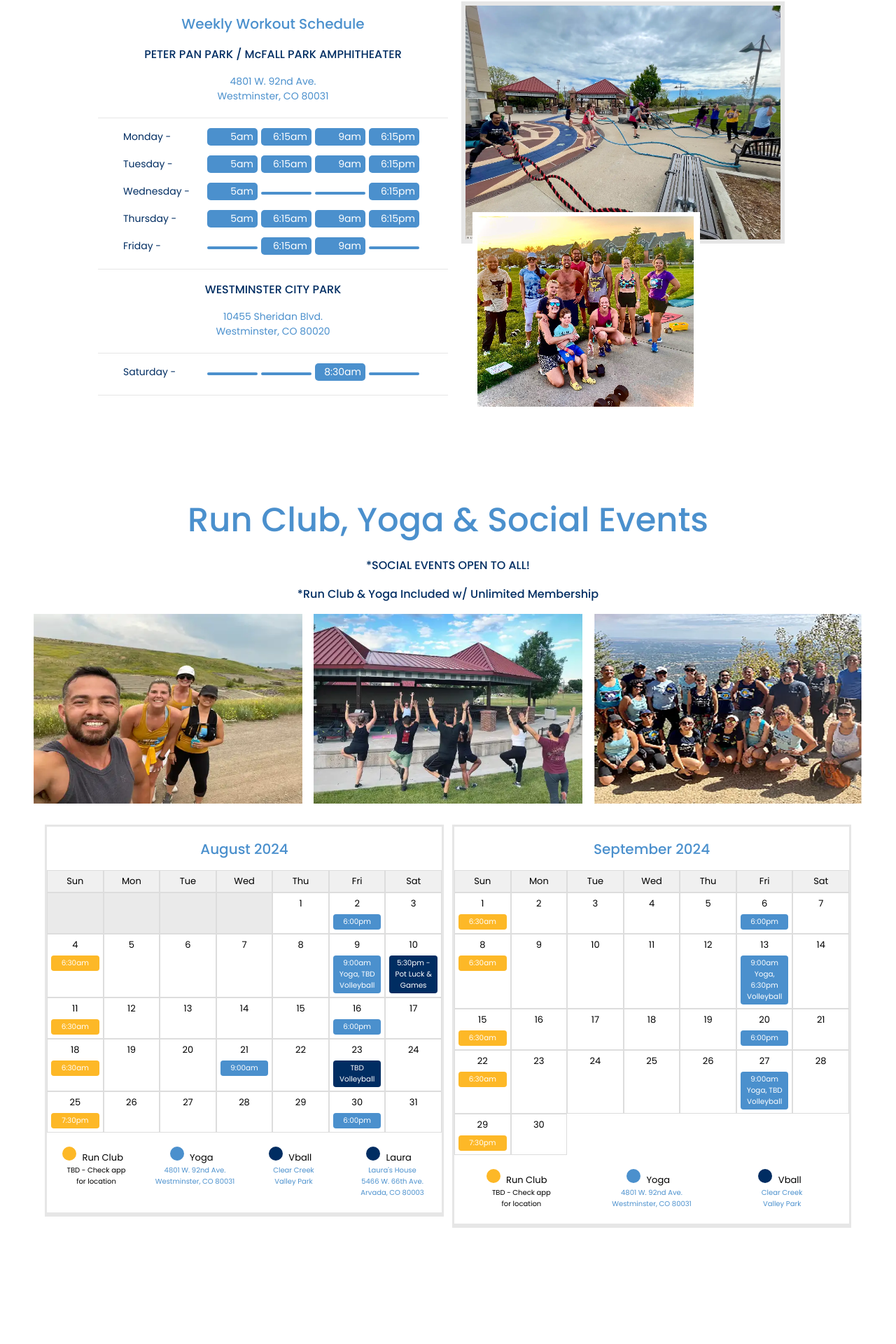
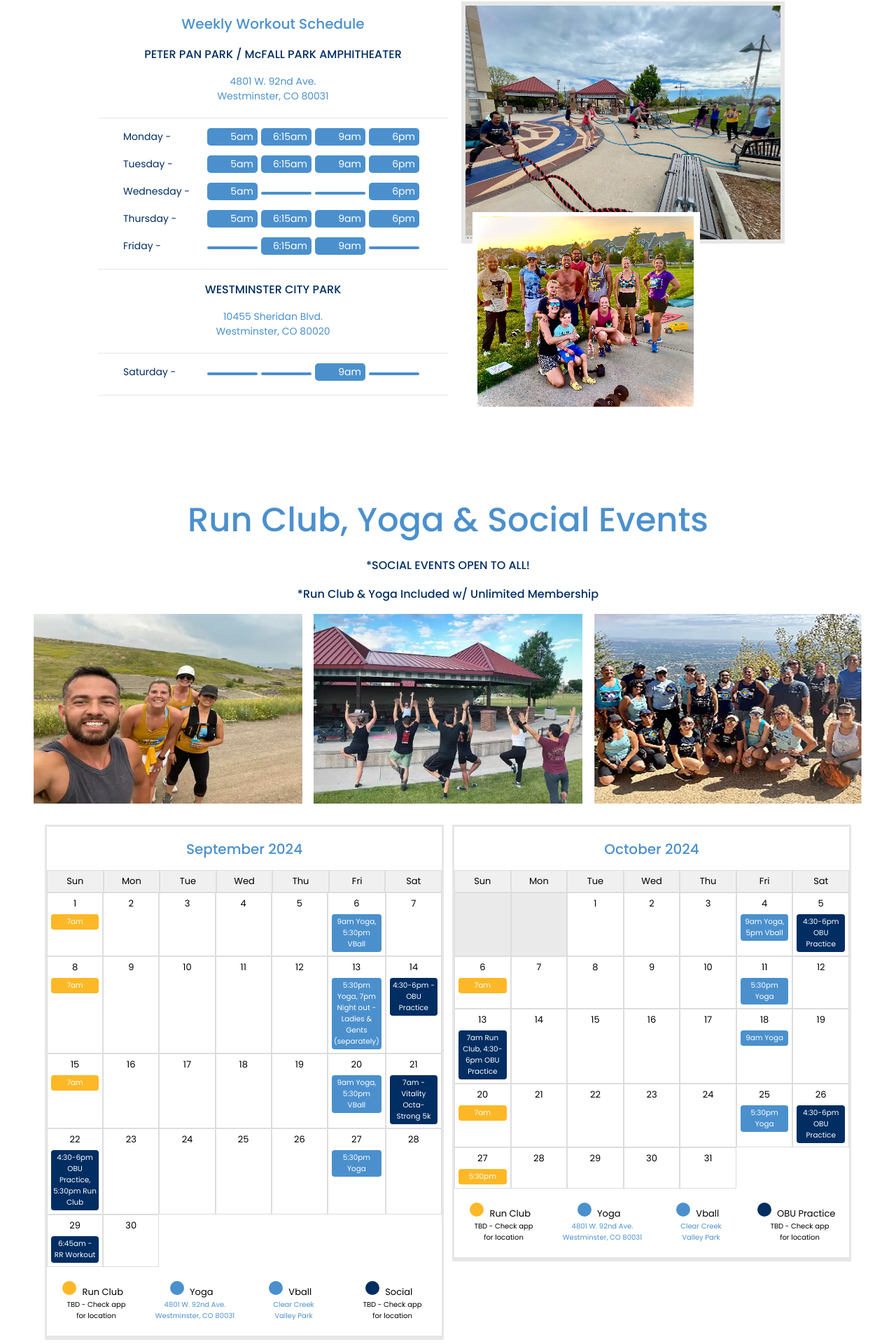
Before and after one commit to jpeazy22/onebody, a React (Create React App) app: page / in a window 1280 px wide. Shown: the part 3393-5313 px from the top of the page at 70% size. Built offline with nearby package versions, Linux system fonts and the light colour scheme.

Commit message:
updated sept and oct calendars

```diff
--- a/src/App.css
+++ b/src/App.css
@@ -518,7 +518,7 @@ section.eventCalendar {
 }
 .address span.sept {
     display: inline-block;
-    width: 33%;
+    width: 25%;
     font-size: 10px;
     vertical-align: top;
 }
--- a/src/App.js
+++ b/src/App.js
@@ -330,49 +330,51 @@ const Fitness = () => {
     }
 
     const activities = {
-        "2": [{ activity: "6:00pm", location: "Yoga" }],
-        "4": [{ activity: "6:30am", location: "Run Club" }],
-        "9": [{ activity: "9:00am Yoga, TBD Volleyball", location: "Yoga" }],
-        "10": [{ activity: "5:30pm - Pot Luck & Games", location: "Laura" }],
-        "11": [{ activity: "6:30am", location: "Run Club" }],
-        "16": [{ activity: "6:00pm", location: "Yoga" }],
-        "18": [{ activity: "6:30am", location: "Run Club" }],
-        "21": [{ activity: "9:00am", location: "Yoga" }],
-        "23": [{ activity: "TBD Volleyball", location: "Vball" }],
-        "25": [{ activity: "7:30pm", location: "Run Club" }],
-        "30": [{ activity: "6:00pm", location: "Yoga" }],
+        "4": [{ activity: "9am Yoga, 5pm Vball", location: "Yoga" }],
+        "5": [{ activity: "4:30-6pm OBU Practice", location: "OBU Practice" }],
+        "6": [{ activity: "7am", location: "Run Club" }],
+        "11": [{ activity: "5:30pm Yoga", location: "Yoga" }],
+        "13": [{ activity: "7am Run Club, 4:30-6pm OBU Practice", location: "OBU Practice" }],
+        "18": [{ activity: "9am Yoga", location: "Yoga" }],
+        "20": [{ activity: "7am", location: "Run Club" }],
+        "25": [{ activity: "5:30pm Yoga", location: "Yoga" }],
+        "26": [{ activity: "4:30-6pm OBU Practice", location: "OBU Practice" }],
+        "27": [{ activity: "5:30pm", location: "Run Club" }],
 
             // Add other activities as needed
     };
     const locations = {
         "Run Club": "#fdb827",
         "Yoga": "#4b90cd",
-        "Vball": "#002d62",
-        "Laura": "#002d62"
+        "Vball": "#4b90cd",
+        "OBU Practice": "#002d62"
     };
 
     const sept = {
-        "1": [{ activity: "6:30am", locate: "Run Club" }],
-        "6": [{ activity: "6:00pm", locate: "Yoga" }],
-        "8": [{ activity: "6:30am", locate: "Run Club" }],
-        "13": [{ activity: "9:00am Yoga, 6:30pm Volleyball", locate: "Yoga" }],
-        "15": [{ activity: "6:30am", locate: "Run Club" }],
-        "20": [{ activity: "6:00pm", locate: "Yoga" }],
-        "22": [{ activity: "6:30am", locate: "Run Club" }],
-        "27": [{ activity: "9:00am Yoga, TBD Volleyball", locate: "Yoga" }],
-        "29": [{ activity: "7:30pm", locate: "Run Club" }],
+        "1": [{ activity: "7am", locate: "Run Club" }],
+        "6": [{ activity: "9am Yoga, 5:30pm VBall", locate: "Yoga" }],
+        "8": [{ activity: "7am", locate: "Run Club" }],
+        "13": [{ activity: "5:30pm Yoga, 7pm Night out - Ladies & Gents (separately)", locate: "Yoga" }],
+        "14": [{ activity: "4:30-6pm - OBU Practice", locate: "Social" }],
+        "15": [{ activity: "7am", locate: "Run Club" }],
+        "20": [{ activity: "9am Yoga, 5:30pm VBall", locate: "Yoga" }],
+        "21": [{ activity: "7am - Vitality Octa-Strong 5k", locate: "Social" }],
+        "22": [{ activity: "4:30-6pm OBU Practice, 5:30pm Run Club", locate: "Social" }],
+        "27": [{ activity: "5:30pm Yoga", locate: "Yoga" }],
+        "29": [{ activity: "6:45am - RR Workout", locate: "Social" }],
 
             // Add other activities as needed
     };
     const septLocations = {
         "Run Club": "#fdb827",
         "Yoga": "#4b90cd",
-        "Vball": "#002d62",
+        "Vball": "#4b90cd",
+        "Social": "#002d62",
     };
 
     const Calendar = () => {
         const days = Array.from({ length: 31 }, (_, i) => i + 1);
-        const emptyDays = Array.from({ length: 4 }).fill(null); // June starts on a Wednesday in 2024
+        const emptyDays = Array.from({ length: 2 }).fill(null); // June starts on a Wednesday in 2024
         const septdays = Array.from({ length: 30 }, (_, i) => i + 1);
         const septemptyDays = Array.from({ length: 0 }).fill(null); // Sept starts on a Sunday in 2024
 
@@ -391,28 +393,28 @@ const Fitness = () => {
                             <span className="times">5am</span>
                             <span className="times">6:15am</span>
                             <span className="times">9am</span>
-                            <span className="times">6:15pm</span>
+                            <span className="times">6pm</span>
                         </p>
                         <p>
                             <span className="day">Tuesday -</span>
                             <span className="times">5am</span>
                             <span className="times">6:15am</span>
                             <span className="times">9am</span>
-                            <span className="times">6:15pm</span>
+                            <span className="times">6pm</span>
                         </p>
                         <p>
                             <span className="day">Wednesday -</span>
                             <span className="times">5am</span>
                             <span className="times"></span>
                             <span className="times"></span>
-                            <span className="times">6:15pm</span>
+                            <span className="times">6pm</span>
                         </p>
                         <p>
                             <span className="day">Thursday -</span>
                             <span className="times">5am</span>
                             <span className="times">6:15am</span>
                             <span className="times">9am</span>
-                            <span className="times">6:15pm</span>
+                            <span className="times">6pm</span>
                         </p>
                         <p className="border">
                             <span className="day">Friday -</span>
@@ -429,7 +431,7 @@ const Fitness = () => {
                             <span className="day">Saturday -</span>
                             <span className="times"></span>
                             <span className="times"></span>
-                            <span className="times">8:30am</span>
+                            <span className="times">9am</span>
                             <span className="times"></span>
                         </p>
                     </div>
@@ -456,10 +458,49 @@ const Fitness = () => {
                     </div>
                 </section>
                 <section className="eventCalendar">
-                    {/* August CALENDAR */}
+                {/* SEPT CALENDAR */}
+                <div className="calendar">
+                    <header className="calendar-header">
+                        <h2>September 2024</h2>
+                    </header>
+                    <div className="header">
+                        {["Sun", "Mon", "Tue", "Wed", "Thu", "Fri", "Sat"].map(day => (
+                            <div key={day} className="day-header">{day}</div>
+                        ))}
+                    </div>
+                    <div className="days">
+                        {septemptyDays.map((_, index) => (
+                            <div key={`empty-${index}`} className="daytime empty"></div>
+                        ))}
+                        {septdays.map(day => (
+                            <div key={day} className="daytime">
+                                {day}
+                                {sept[day]?.map((event, index) => (
+                                    <div key={index} className="activity" style={{ backgroundColor: septLocations[event.locate] }}>
+                                        {event.activity}
+                                    </div>
+                                ))}
+                            </div>
+                        ))}
+                    </div>
+                    <div className="key">
+                        {Object.entries(septLocations).map(([locate, color]) => (
+                            <div key={locate} className="key-item">
+                                <span className="key-color" style={{ backgroundColor: color }}></span> {locate}
+                            </div>
+                        ))}
+                    </div>
+                    <div className="address">
+                        <span className="sept">TBD - Check app<br />for location</span>
+                        <span className="sept"><a href="https://maps.app.goo.gl/Jd5vehbUSzeUxq846" target="_blank">4801 W. 92nd Ave.<br />Westminster, CO 80031</a></span>
+                        <span className="sept"><a href="https://maps.app.goo.gl/SLwP8WfiyPqT4UNr9" target="_blank">Clear Creek <br />Valley Park</a></span>
+                        <span className="sept">TBD - Check app<br />for location</span>
+                    </div>
+                </div>
+                {/* October CALENDAR */}
                     <div className="calendar">
                         <header className="calendar-header">
-                            <h2>August 2024</h2>
+                            <h2>October 2024</h2>
                         </header>
                         <div className="header">
                             {["Sun", "Mon", "Tue", "Wed", "Thu", "Fri", "Sat"].map(day => (
@@ -492,48 +533,10 @@ const Fitness = () => {
                             <span>TBD - Check app<br />for location</span>
                             <span><a href="https://maps.app.goo.gl/Jd5vehbUSzeUxq846" target="_blank">4801 W. 92nd Ave.<br />Westminster, CO 80031</a></span>
                             <span><a href="https://maps.app.goo.gl/SLwP8WfiyPqT4UNr9" target="_blank">Clear Creek <br />Valley Park</a></span>
-                            <span><a href="https://maps.app.goo.gl/uMP8ZoRay2cvUrZP7" target="_blank">Laura's House <br />5466 W. 66th Ave.<br />Arvada, CO 80003</a></span>
-
+                            <span>TBD - Check app<br />for location</span>
                         </div>
                     </div>
-                    {/* SEPT CALENDAR */}
-                    <div className="calendar">
-                        <header className="calendar-header">
-                            <h2>September 2024</h2>
-                        </header>
-                        <div className="header">
-                            {["Sun", "Mon", "Tue", "Wed", "Thu", "Fri", "Sat"].map(day => (
-                                <div key={day} className="day-header">{day}</div>
-                            ))}
-                        </div>
-                        <div className="days">
-                            {septemptyDays.map((_, index) => (
-                                <div key={`empty-${index}`} className="daytime empty"></div>
-                            ))}
-                            {septdays.map(day => (
-                                <div key={day} className="daytime">
-                                    {day}
-                                    {sept[day]?.map((event, index) => (
-                                        <div key={index} className="activity" style={{ backgroundColor: septLocations[event.locate] }}>
-                                            {event.activity}
-                                        </div>
-                                    ))}
-                                </div>
-                            ))}
-                        </div>
-                        <div className="key">
-                            {Object.entries(septLocations).map(([locate, color]) => (
-                                <div key={locate} className="key-item">
-                                    <span className="key-color" style={{ backgroundColor: color }}></span> {locate}
-                                </div>
-                            ))}
-                        </div>
-                        <div className="address">
-                            <span className="sept">TBD - Check app<br />for location</span>
-                            <span className="sept"><a href="https://maps.app.goo.gl/Jd5vehbUSzeUxq846" target="_blank">4801 W. 92nd Ave.<br />Westminster, CO 80031</a></span>
-                            <span className="sept"><a href="https://maps.app.goo.gl/SLwP8WfiyPqT4UNr9" target="_blank">Clear Creek <br />Valley Park</a></span>
-                        </div>
-                    </div>
+
                 </section>
             </div>
         );
```
